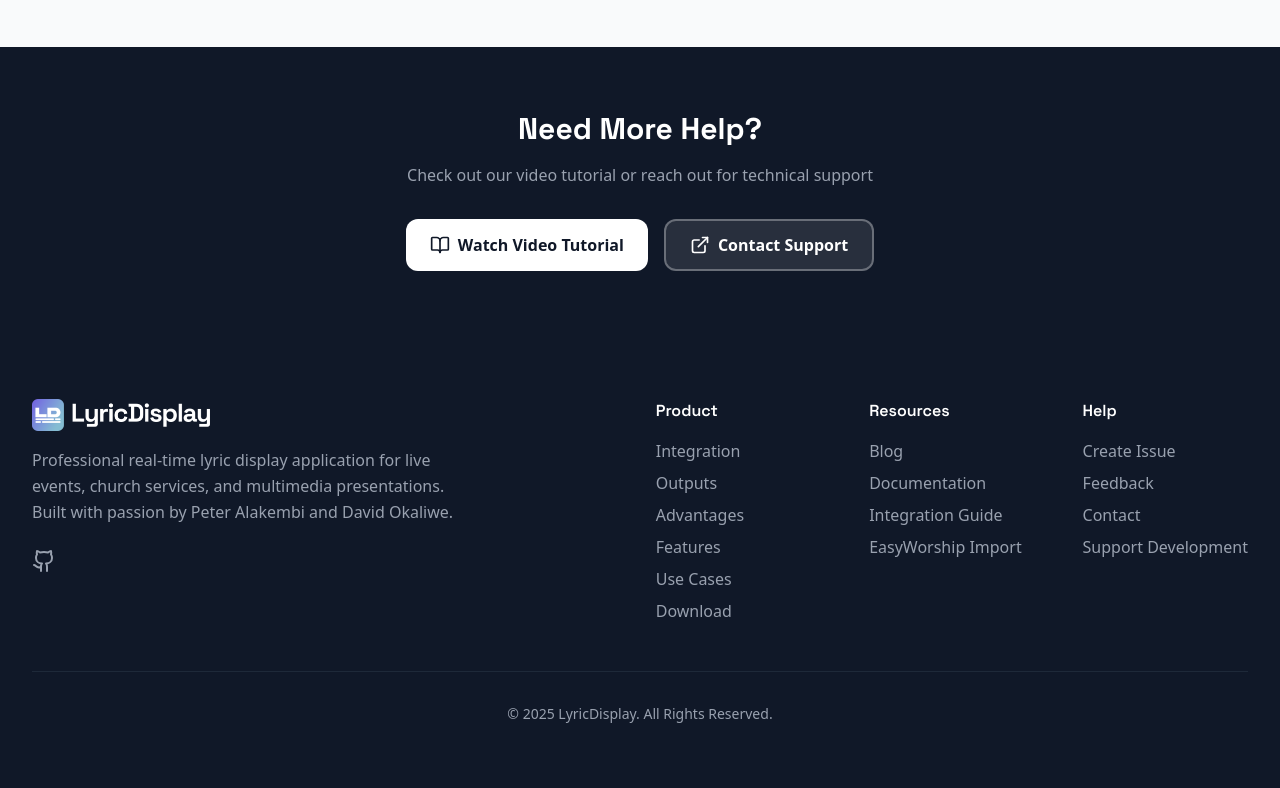
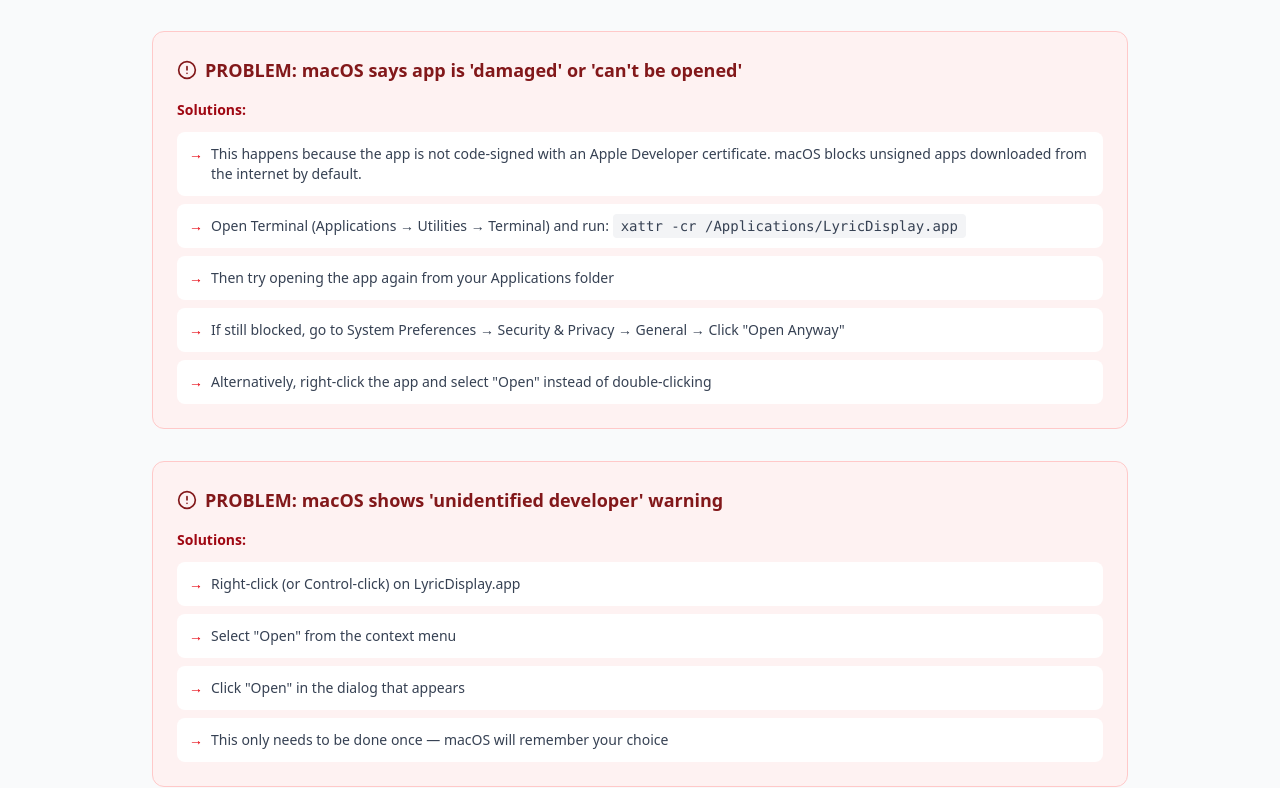
Before and after one commit to PeterAlaks/lyric-display-website, a React (Vite) app: page /integration-guide in a window 1280 px wide. Shown: the part 5549-6337 px from the top of the page. Built offline with nearby package versions, Linux system fonts and the light colour scheme.

Commit message:
updated hardcoded copyright year and added MacOS gatekeeper instructions

```diff
--- a/src/components/Footer.jsx
+++ b/src/components/Footer.jsx
@@ -136,7 +136,7 @@
                 </div>
 
                 <div className="border-t border-gray-800 pt-8 text-center text-sm">
-                    <p>© 2025 LyricDisplay. All Rights Reserved.</p>
+                    <p>© {new Date().getFullYear()} LyricDisplay. All Rights Reserved.</p>
                 </div>
             </div>
         </footer>
--- a/src/pages/DownloadPage.jsx
+++ b/src/pages/DownloadPage.jsx
@@ -312,7 +312,7 @@
                                 </p>
                                 <ul className="space-y-2 text-sm text-gray-700 mb-3">
                                     <li><strong>Windows:</strong> Click "More info" then "Run anyway" when Windows Defender SmartScreen appears.</li>
-                                    <li><strong>macOS:</strong> Right-click the app and select "Open", then click "Open" again in the dialog. You may need to allow it in System Settings → Privacy & Security.</li>
+                                    <li><strong>macOS:</strong> If macOS says the app is "damaged" or "can't be opened", open Terminal and run: <code className="bg-gray-200 px-1 py-0.5 rounded text-xs">xattr -cr /Applications/LyricDisplay.app</code> then try opening again. You may also need to allow it in System Settings → Privacy & Security → Click "Open Anyway".</li>
                                     <li><strong>Linux:</strong> Make the AppImage executable with <code className="bg-gray-200 px-1 py-0.5 rounded text-xs">chmod +x</code> before running.</li>
                                     <li><strong>Browsers:</strong> Chrome, Edge, or Firefox may warn about uncommon downloads. Click "Keep" or "Keep anyway" to proceed.</li>
                                 </ul>
--- a/src/pages/IntegrationGuide.jsx
+++ b/src/pages/IntegrationGuide.jsx
@@ -319,6 +319,25 @@
                         <TroubleshootingSolution>Verify browser source dimensions match your output resolution</TroubleshootingSolution>
                         <TroubleshootingSolution>Check text positioning settings in LyricDisplay</TroubleshootingSolution>
                         <TroubleshootingSolution>Ensure font size is appropriate for your resolution</TroubleshootingSolution>
+                    </TroubleshootingItem>
+
+                    <TroubleshootingItem title="macOS says app is 'damaged' or 'can't be opened'">
+                        <TroubleshootingSolution>
+                            This happens because the app is not code-signed with an Apple Developer certificate. macOS blocks unsigned apps downloaded from the internet by default.
+                        </TroubleshootingSolution>
+                        <TroubleshootingSolution>
+                            Open Terminal (Applications → Utilities → Terminal) and run: <code className="bg-gray-100 px-2 py-1 rounded text-sm">xattr -cr /Applications/LyricDisplay.app</code>
+                        </TroubleshootingSolution>
+                        <TroubleshootingSolution>Then try opening the app again from your Applications folder</TroubleshootingSolution>
+                        <TroubleshootingSolution>If still blocked, go to System Preferences → Security & Privacy → General → Click "Open Anyway"</TroubleshootingSolution>
+                        <TroubleshootingSolution>Alternatively, right-click the app and select "Open" instead of double-clicking</TroubleshootingSolution>
+                    </TroubleshootingItem>
+
+                    <TroubleshootingItem title="macOS shows 'unidentified developer' warning">
+                        <TroubleshootingSolution>Right-click (or Control-click) on LyricDisplay.app</TroubleshootingSolution>
+                        <TroubleshootingSolution>Select "Open" from the context menu</TroubleshootingSolution>
+                        <TroubleshootingSolution>Click "Open" in the dialog that appears</TroubleshootingSolution>
+                        <TroubleshootingSolution>This only needs to be done once — macOS will remember your choice</TroubleshootingSolution>
                     </TroubleshootingItem>
                 </div>
             </Section>
```
